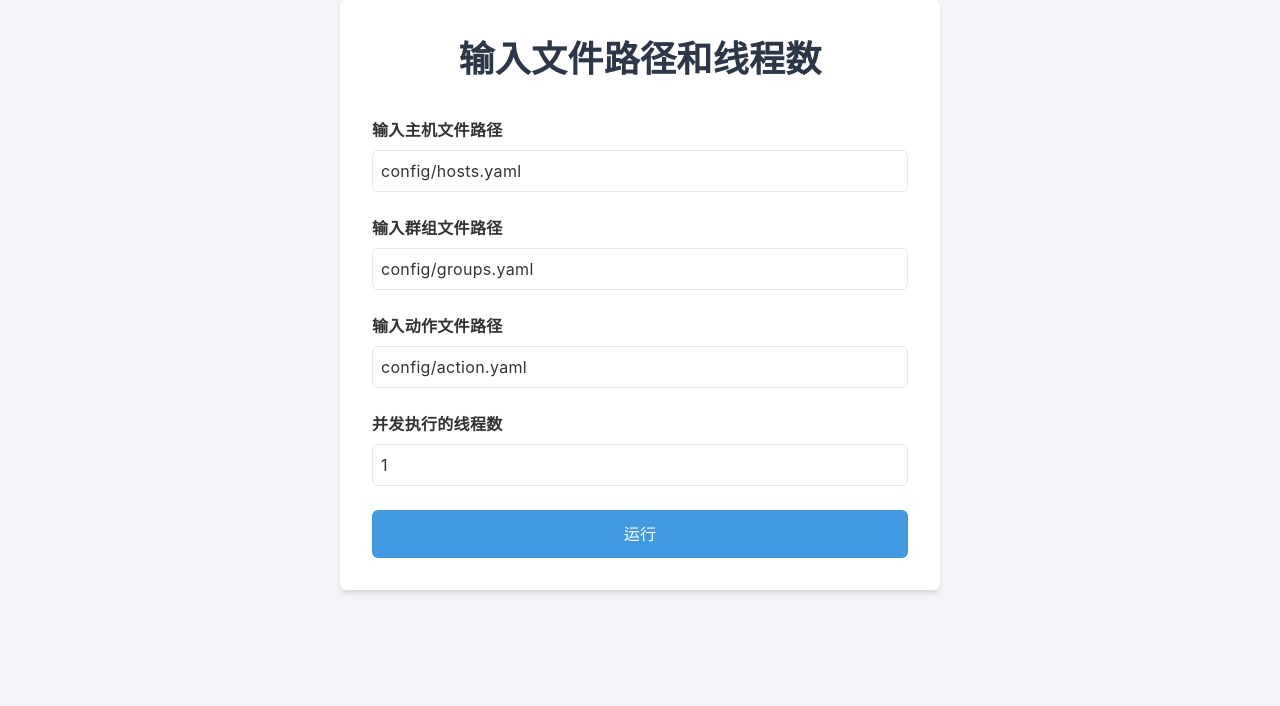
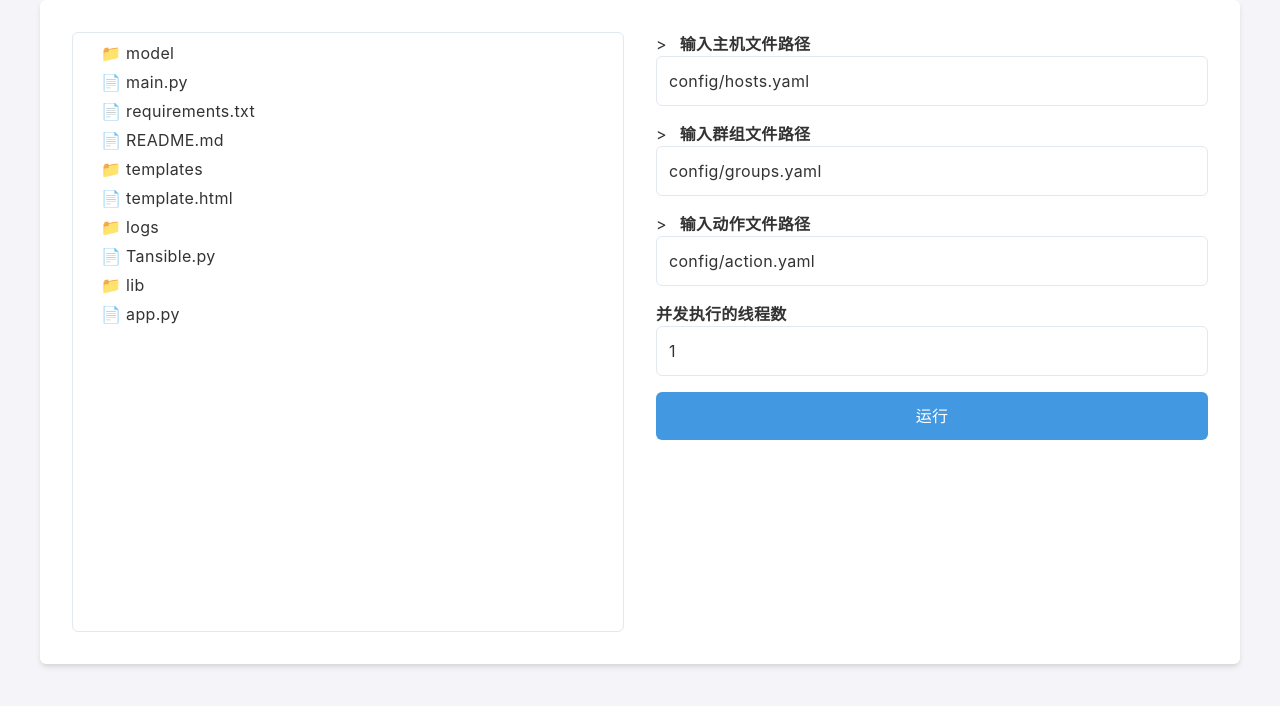
Before and after one commit to caoyuanbaiyang/Tansible, a Flask app: page / in a window 1280 px wide. Shown: the top 706 px of the page. Run offline with Flask 3, Linux system fonts and the light colour scheme; parts of the project's set-up code (start-up, migrations or seed data) failed here and were passed over.

```diff
--- a/app.py
+++ b/app.py
@@ -1,58 +1,78 @@
 import os
 import threading
 import webbrowser
+from flask import Flask, render_template, request, session, jsonify
 
-from flask import Flask, render_template, request, session
 from Tansible import Tansible
 from lib.constants import DEFAULT_HOSTS_FILE, DEFAULT_ACTION_FILE, DEFAULT_GROUPS_FILE
 
 app = Flask(__name__)
-app.secret_key = 'your_secret_key'  # 设置密钥，用于加密会话数据
+app.secret_key = 'your_secret_key'
 
 def args_check(action_file, hosts_config_file, groups_config_file, workers, run_step_by_step=False):
-    error_messages = []
+    error_messages = {
+        'action_file': '',
+        'hosts_config_file': '',
+        'groups_config_file': '',
+        'workers': ''
+    }
     if not os.path.exists(action_file):
-        error_messages.append(f"action file {action_file} not exist")
+        error_messages['action_file'] = f"action file {action_file} not exist"
     if not os.path.exists(hosts_config_file):
-        error_messages.append(f"hosts file {hosts_config_file} not exist")
-    # groups文件如果配置为非默认值，则必须存在，否则报错
+        error_messages['hosts_config_file'] = f"hosts file {hosts_config_file} not exist"
     if groups_config_file != DEFAULT_GROUPS_FILE and not os.path.exists(groups_config_file):
-        error_messages.append(f"groups file {groups_config_file} not exist")
-    # -s 选项只能在单线程模式下使用
-    if run_step_by_step and workers > 1 :
-        error_messages.append("-s option only can be used in single thread mode")
+        error_messages['groups_config_file'] = f"groups file {groups_config_file} not exist"
+    if run_step_by_step and workers > 1:
+        error_messages['workers'] = "-s option only can be used in single thread mode"
     return error_messages
+
+def get_directory_tree(path):
+    tree = []
+    for item in os.listdir(path):
+        item_path = os.path.join(path, item)
+        if os.path.isdir(item_path):
+            subtree = {
+                'name': item,
+                'type': 'directory',
+                'children': get_directory_tree(item_path)
+            }
+            tree.append(subtree)
+        else:
+            tree.append({
+                'name': item,
+                'type': 'file'
+            })
+    return tree
+
+@app.route('/get_config_tree', methods=['GET'])
+def get_config_tree():
+    config_path = '.'  # 假设 config 目录在项目根目录下
+    tree = get_directory_tree(config_path)
+    return jsonify(tree)
 
 @app.route('/', methods=['GET', 'POST'])
 def index():
     if request.method == 'POST':
-        # 获取输入的文件路径
         host_file_path = request.form.get('host_file_path', DEFAULT_HOSTS_FILE)
         group_file_path = request.form.get('group_file_path', DEFAULT_GROUPS_FILE)
         action_file_path = request.form.get('action_file_path', DEFAULT_ACTION_FILE)
-        # 获取并发线程数
         max_workers = request.form.get('max_workers')
 
-        # 将输入信息存储到会话中
         session['host_file_path'] = host_file_path
         session['group_file_path'] = group_file_path
         session['action_file_path'] = action_file_path
         session['max_workers'] = max_workers
 
-        # 校验输入的值
         try:
             max_workers = int(max_workers) if max_workers else 1
             error_messages = args_check(action_file_path, host_file_path, group_file_path, max_workers)
-            if error_messages:
-                error_message = ", ".join(error_messages)
-                return render_template('result.html', error=error_message, host_file_path=host_file_path,
-                                       group_file_path=group_file_path, action_file_path=action_file_path,
-                                       max_workers=max_workers)
+            if any(error_messages.values()):
+                session['error_messages'] = error_messages
+                return index()
         except ValueError as e:
             error_message = str(e)
-            return render_template('result.html', error=error_message, host_file_path=host_file_path,
-                                   group_file_path=group_file_path, action_file_path=action_file_path,
-                                   max_workers=max_workers)
+            session['error_messages'] = {'workers': error_message}
+            return index()
 
         if host_file_path and group_file_path and action_file_path:
             try:
@@ -62,32 +82,33 @@ def index():
                     groups_file=group_file_path,
                     max_workers=max_workers
                 )
-                # 模拟执行任务
                 tansible.action_func()
                 result = tansible.result
-                return render_template('result.html', result=result, host_file_path=host_file_path,
-                                       group_file_path=group_file_path, action_file_path=action_file_path,
-                                       max_workers=max_workers)
+                return render_template('result.html', result=result)
             except Exception as e:
                 error_message = f"Tansible 任务执行失败，错误信息：{str(e)}"
-                return render_template('result.html', error=error_message, host_file_path=host_file_path,
-                                       group_file_path=group_file_path, action_file_path=action_file_path,
-                                       max_workers=max_workers)
+                return render_template('result.html', error=error_message)
         else:
             error_message = "请输入所有必要的文件路径。"
-            return render_template('result.html', error=error_message, host_file_path=host_file_path,
-                                   group_file_path=group_file_path, action_file_path=action_file_path,
-                                   max_workers=max_workers)
+            return render_template('result.html', error=error_message)
 
-    # 从会话中获取之前输入的信息，如果没有则使用默认值
     host_file_path = session.get('host_file_path', DEFAULT_HOSTS_FILE)
     group_file_path = session.get('group_file_path', DEFAULT_GROUPS_FILE)
     action_file_path = session.get('action_file_path', DEFAULT_ACTION_FILE)
-    max_workers = session.get('max_workers')
+    max_workers = session.get('max_workers', 1)
+    error_messages = session.pop('error_messages', {})
 
-    return render_template('index.html', default_hosts_file=DEFAULT_HOSTS_FILE, default_action_file=DEFAULT_ACTION_FILE,
-                           default_groups_file=DEFAULT_GROUPS_FILE, host_file_path=host_file_path,
-                           group_file_path=group_file_path, action_file_path=action_file_path, max_workers=max_workers)
+    template_data = {
+        'default_hosts_file': DEFAULT_HOSTS_FILE,
+        'default_action_file': DEFAULT_ACTION_FILE,
+        'default_groups_file': DEFAULT_GROUPS_FILE,
+        'host_file_path': host_file_path,
+        'group_file_path': group_file_path,
+        'action_file_path': action_file_path,
+        'max_workers': max_workers,
+        'error_messages': error_messages
+    }
+    return render_template('index.html', **template_data)
 
 def open_browser(host, port):
     webbrowser.open_new(f'http://{host}:{port}/')
--- a/templates/index.html
+++ b/templates/index.html
@@ -16,12 +16,14 @@
         }
 
         .container {
-            max-width: 600px;
+            max-width: 1200px;
             margin: 0 auto;
             padding: 2rem;
             background-color: #fff;
             box-shadow: 0 4px 6px -1px rgba(0, 0, 0, 0.1), 0 2px 4px -1px rgba(0, 0, 0, 0.06);
             border-radius: 0.375rem;
+            display: flex;
+            gap: 2rem;
         }
 
         h1 {
@@ -35,19 +37,21 @@
         form {
             display: flex;
             flex-direction: column;
+            flex: 1;
         }
 
         label {
             font-weight: 600;
-            margin-bottom: 0.5rem;
+            margin-bottom: 0.25rem;
         }
 
         input[type="text"],
         input[type="number"] {
-            margin-bottom: 1.5rem;
-            padding: 0.5rem;
+            margin-bottom: 1rem;
+            padding: 0.75rem;
             border: 1px solid #e2e8f0;
             border-radius: 0.375rem;
+            width: 100%;
         }
 
         input[type="submit"] {
@@ -63,29 +67,159 @@
         input[type="submit"]:hover {
             background-color: #3182ce;
         }
+
+        .error {
+            color: red;
+            margin-top: -0.75rem;
+            margin-bottom: 1rem;
+        }
+
+        .file-browser {
+            flex: 1;
+        }
+
+        .transfer-btn {
+            margin-right: 0.5rem;
+            cursor: pointer;
+        }
+
+        #file-list {
+            height: 600px;
+            border: 1px solid #e2e8f0;
+            border-radius: 0.375rem;
+            padding: 0.5rem;
+            overflow-y: auto;
+        }
+
+        .tree {
+            list-style-type: none;
+            padding-left: 20px;
+        }
+
+        .tree li {
+            margin-bottom: 5px;
+            cursor: pointer;
+        }
+
+        .tree li.directory::before {
+            content: '📁 ';
+        }
+
+        .tree li.file::before {
+            content: '📄 ';
+        }
+
+        .tree li.selected {
+            background-color: #e2f0ff;
+        }
+
+        .tree li ul {
+            display: none;
+        }
+
+        .tree li.expanded > ul {
+            display: block;
+        }
     </style>
+    <script>
+        let selectedFilePath = '';
+
+        function transferFilePath(inputId) {
+            const input = document.getElementById(inputId);
+            input.value = selectedFilePath;
+        }
+
+        function selectFile(path) {
+            const selectedLi = document.querySelector('.tree li.selected');
+            if (selectedLi) {
+                selectedLi.classList.remove('selected');
+            }
+            const newSelectedLi = document.querySelector(`.tree li[data-path="${path}"]`);
+            if (newSelectedLi) {
+                newSelectedLi.classList.add('selected');
+            }
+            selectedFilePath = path;
+        }
+
+        function toggleFolder(li) {
+            li.classList.toggle('expanded');
+        }
+
+        function renderTree(tree, parentElement, basePath = '') {
+            const ul = document.createElement('ul');
+            ul.classList.add('tree');
+            tree.forEach(item => {
+                const li = document.createElement('li');
+                li.classList.add(item.type);
+                const fullPath = basePath ? `${basePath}/${item.name}` : item.name;
+                li.textContent = item.name;
+                li.setAttribute('data-path', fullPath);
+                li.addEventListener('click', (event) => {
+                    if (item.type === 'file') {
+                        selectFile(fullPath);
+                        event.stopPropagation();
+                    } else if (item.type === 'directory') {
+                        toggleFolder(li);
+                    }
+                });
+                if (item.children) {
+                    renderTree(item.children, li, fullPath);
+                }
+                ul.appendChild(li);
+            });
+            parentElement.appendChild(ul);
+        }
+
+        window.onload = async () => {
+            const response = await fetch('/get_config_tree');
+            const tree = await response.json();
+            const fileList = document.getElementById('file-list');
+            renderTree(tree, fileList);
+        };
+    </script>
 </head>
 
 <body>
     <div class="container">
-        <h1>输入文件路径和线程数</h1>
+        <div class="file-browser">
+            <div id="file-list"></div>
+        </div>
         <form method="post">
+            <div>
+                <span class="transfer-btn" onclick="transferFilePath('host_file_path')">></span>
                 <label for="host_file_path">输入主机文件路径</label>
                 <input type="text" id="host_file_path" name="host_file_path"
                     value="{{ host_file_path if host_file_path else default_hosts_file }}">
-
+                {% if error_messages.get('hosts_config_file') %}
+                <span class="error">{{ error_messages.hosts_config_file }}</span>
+                {% endif %}
+            </div>
+            <div>
+                <span class="transfer-btn" onclick="transferFilePath('group_file_path')">></span>
                 <label for="group_file_path">输入群组文件路径</label>
                 <input type="text" id="group_file_path" name="group_file_path"
                     value="{{ group_file_path if group_file_path else default_groups_file }}">
-
+                {% if error_messages.get('groups_config_file') %}
+                <span class="error">{{ error_messages.groups_config_file }}</span>
+                {% endif %}
+            </div>
+            <div>
+                <span class="transfer-btn" onclick="transferFilePath('action_file_path')">></span>
                 <label for="action_file_path">输入动作文件路径</label>
                 <input type="text" id="action_file_path" name="action_file_path"
                     value="{{ action_file_path if action_file_path else default_action_file }}">
-
+                {% if error_messages.get('action_file') %}
+                <span class="error">{{ error_messages.action_file }}</span>
+                {% endif %}
+            </div>
+            <div>
                 <label for="max_workers">并发执行的线程数</label>
                 <input type="number" id="max_workers" name="max_workers" min="1"
                     value="{{ max_workers if max_workers else 1 }}">
-
+                {% if error_messages.get('workers') %}
+                <span class="error">{{ error_messages.workers }}</span>
+                {% endif %}
+            </div>
             <input type="submit" value="运行">
         </form>
     </div>
```
Lines whose indentation alone changed are shown as unchanged.
